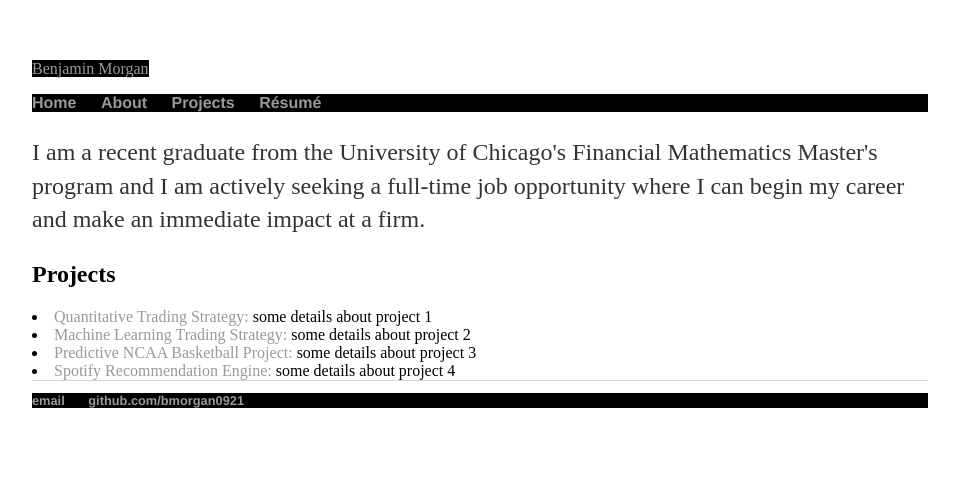
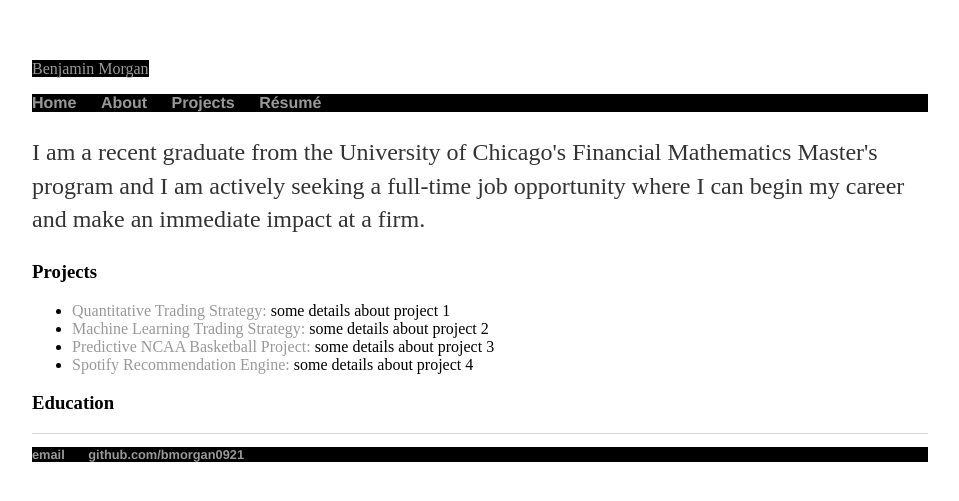
Before and after one commit to bmorgan0921/bmorgan0921.github.io, a Jekyll site: the page built from index.html, in a window 1280 px wide. Shown: the top 501 px of the page, without its empty margins (160-1119 px from the left). Built offline with Jekyll 4.4.1, drawn with Linux system fonts in a browser that asks for light colours.

Commit message:
add education; edit project section with ul

```diff
--- a/index.html
+++ b/index.html
@@ -15,10 +15,10 @@ title: Benjamin Morgan
 </section>
 
 <section id = 'Projects'>
-	<h2>
+	<h3>
 		Projects
-	</h2>
-
+	</h3>
+	<ul>
 		<li>
 			<a href = ''>Quantitative Trading Strategy: </a> some details about project 1
 		</li>
@@ -31,4 +31,14 @@ title: Benjamin Morgan
 		<li>
 			<a href = ''>Spotify Recommendation Engine: </a> some details about project 4
 		</li>
+	</ul>
+
 </section>
+
+<section id = "Education">
+	<h3>
+		Education
+	</h3>
+
+
+</section>
```
Lines whose indentation alone changed are shown as unchanged.
